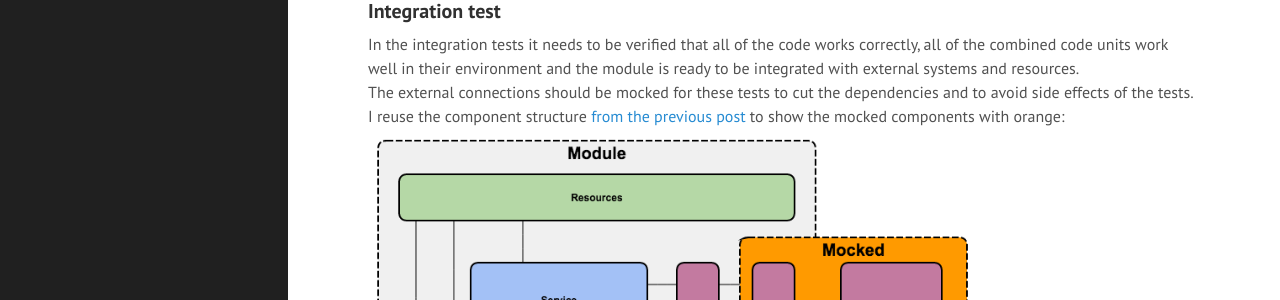
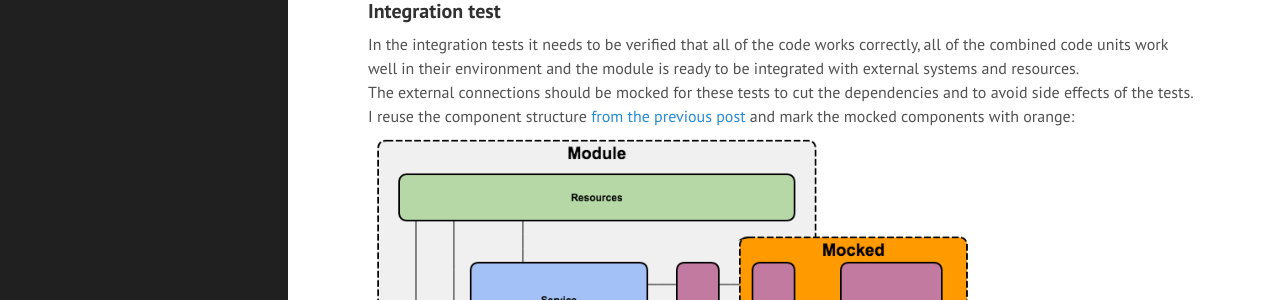
Before and after one commit to timeamolnar/tamaslang.github.io, a Jekyll site: the page built from _posts/2015-03-02-bdd-restapi-development.md, in a window 1280 px wide and 900 px high, scrolled down 694 px. Shown: the part 154-454 px from the top of the window. Built offline with Jekyll 4.4.1, drawn with Linux system fonts in a browser that asks for light colours; Markdown is read by kramdown in place of the engine named in the settings; comment, search, counter and statistics services are not loaded.

Commit message:
fix typo

```diff
--- a/_posts/2015-03-02-bdd-restapi-development.md
+++ b/_posts/2015-03-02-bdd-restapi-development.md
@@ -47,7 +47,7 @@ In the integration tests it needs to be verified that all of the code works corr
 all of the combined code units work well in their environment and the module is ready to be integrated
 with external systems and resources.<br/>
 The external connections should be mocked for these tests to cut the dependencies and to avoid side effects of the tests.<br/>
-I reuse the component structure <a href="{{ site.url }}//2015/02/21/module_architecture/" target="_blank">from the previous post</a> to show the mocked components with orange:
+I reuse the component structure <a href="{{ site.url }}//2015/02/21/module_architecture/" target="_blank">from the previous post</a> and mark the mocked components with orange:
 ![placeholder]({{ site.url }}/assets/integration_testing.png "Integration Testing")
 
 ### Rest API
```
